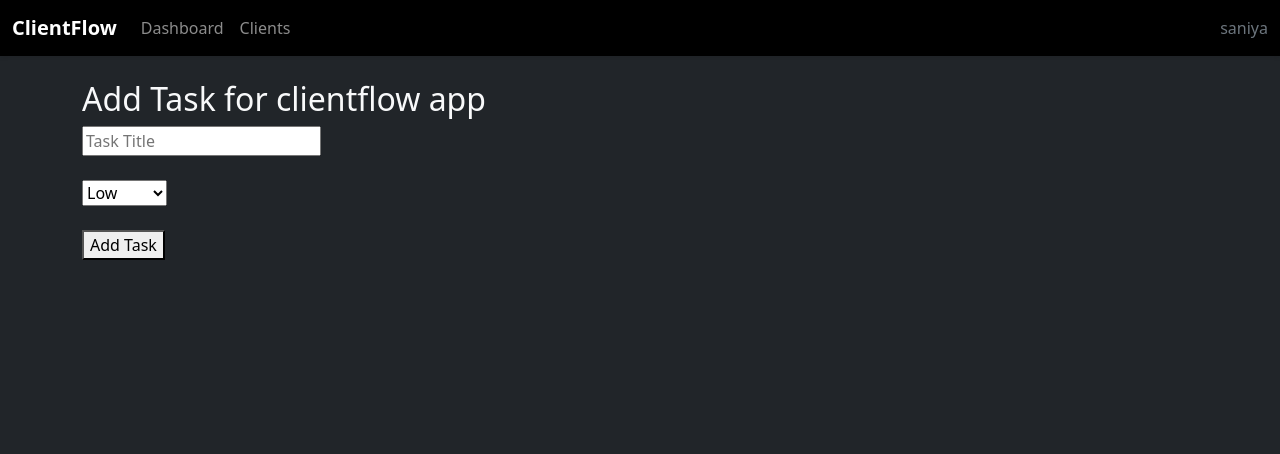
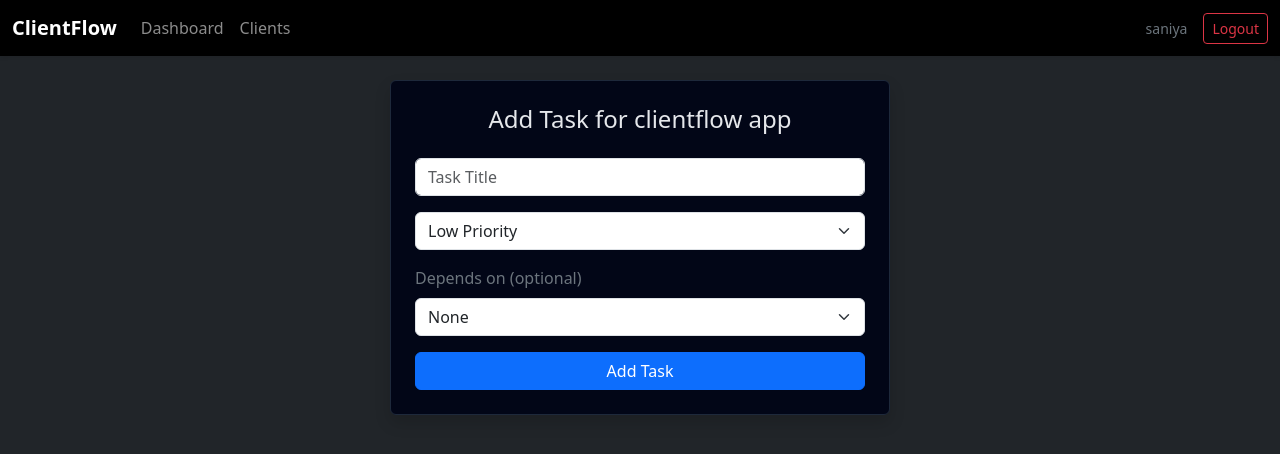
Before and after one commit to SaniyaBhagane/ClientFlow-Django, a Django app: page /projects/1/tasks/add/ in a window 1280 px wide. Shown: the top 454 px of the page. Run offline with Django 5.2, Linux system fonts and the light colour scheme; a user stored in the database is signed in; data comes from the database, SQL or seed files in the repository; both versions use the stored data as it was before the commit.

Commit message:
Add task dependencies, authentication, UI improvements

```diff
--- a/clientflow/clientflow/settings.py
+++ b/clientflow/clientflow/settings.py
@@ -119,3 +119,4 @@ STATIC_URL = 'static/'
 LOGIN_URL = '/admin/login/'
 LOGIN_REDIRECT_URL = '/'
 LOGOUT_REDIRECT_URL = '/admin/login/'
+LOGOUT_REDIRECT_URL = 'login'
--- a/clientflow/core/models.py
+++ b/clientflow/core/models.py
@@ -32,17 +32,22 @@ class Project(models.Model):
 
 
 class Task(models.Model):
-    PRIORITY_CHOICES = (
-        ('Low', 'Low'),
-        ('Medium', 'Medium'),
-        ('High', 'High'),
+    project = models.ForeignKey(Project, on_delete=models.CASCADE)
+    title = models.CharField(max_length=200)
+    priority = models.CharField(max_length=10)
+    status = models.BooleanField(default=False)
+
+    # NEW: Dependency
+    depends_on = models.ForeignKey(
+        'self',
+        null=True,
+        blank=True,
+        on_delete=models.SET_NULL,
+        related_name='blocked_tasks'
     )
 
-    project = models.ForeignKey(Project, on_delete=models.CASCADE, related_name='tasks')
-    title = models.CharField(max_length=150)
-    priority = models.CharField(max_length=10, choices=PRIORITY_CHOICES, default='Medium')
-    status = models.BooleanField(default=False)  # False = Pending, True = Completed
-    created_at = models.DateTimeField(auto_now_add=True)
+    def is_blocked(self):
+        return self.depends_on and not self.depends_on.status
 
     def __str__(self):
         return self.title
--- a/clientflow/core/templates/core/add_task.html
+++ b/clientflow/core/templates/core/add_task.html
@@ -1,18 +1,49 @@
 {% extends 'core/base.html' %}
 
 {% block content %}
-<h2>Add Task for {{ project.title }}</h2>
 
-<form method="post">
+<div class="card shadow p-4 mx-auto" style="max-width: 500px;">
+  <h4 class="mb-4 text-center">Add Task for {{ project.title }}</h4>
+
+  <form method="post">
     {% csrf_token %}
-    <input type="text" name="title" placeholder="Task Title" required><br><br>
 
-    <select name="priority">
-        <option value="Low">Low</option>
-        <option value="Medium">Medium</option>
-        <option value="High">High</option>
-    </select><br><br>
+    <!-- Task Title -->
+    <div class="mb-3">
+      <input class="form-control"
+             type="text"
+             name="title"
+             placeholder="Task Title"
+             required>
+    </div>
 
-    <button type="submit">Add Task</button>
-</form>
+    <!-- Priority -->
+    <div class="mb-3">
+      <select class="form-select" name="priority">
+        <option value="Low">Low Priority</option>
+        <option value="Medium">Medium Priority</option>
+        <option value="High">High Priority</option>
+      </select>
+    </div>
+
+    <!-- 🔗 Dependency (NEW FEATURE) -->
+    <div class="mb-3">
+      <label class="form-label text-secondary">
+        Depends on (optional)
+      </label>
+      <select class="form-select" name="depends_on">
+        <option value="">None</option>
+        {% for task in existing_tasks %}
+          <option value="{{ task.id }}">{{ task.title }}</option>
+        {% endfor %}
+      </select>
+    </div>
+
+    <!-- Submit -->
+    <button class="btn btn-primary w-100">
+      Add Task
+    </button>
+  </form>
+</div>
+
 {% endblock %}
--- a/clientflow/core/templates/core/base.html
+++ b/clientflow/core/templates/core/base.html
@@ -12,6 +12,14 @@
     <style>
         body {
             background-color: #0f172a;
+        }
+
+        .btn-outline-danger {
+            transition: all 0.2s ease;
+        }
+
+        .btn-outline-danger:hover {
+            transform: scale(1.05);
         }
 
         .card {
@@ -53,7 +61,6 @@
 </head>
 
 <body class="bg-dark text-light">
-
 <nav class="navbar navbar-expand-lg navbar-dark bg-black shadow-sm">
   <div class="container-fluid">
     <a class="navbar-brand fw-bold" href="{% url 'dashboard' %}">ClientFlow</a>
@@ -68,9 +75,20 @@
         </li>
       </ul>
 
-      <span class="navbar-text text-secondary">
-        {{ request.user.username }}
-      </span>
+      <!-- RIGHT SIDE -->
+      <div class="d-flex align-items-center gap-3">
+        <span class="text-secondary small">
+          {{ request.user.username }}
+        </span>
+
+        <form method="post" action="{% url 'logout' %}">
+          {% csrf_token %}
+          <button class="btn btn-outline-danger btn-sm">
+            Logout
+          </button>
+        </form>
+      </div>
+
     </div>
   </div>
 </nav>
--- a/clientflow/core/urls.py
+++ b/clientflow/core/urls.py
@@ -1,5 +1,7 @@
 from django.urls import path
 from . import views
+from django.contrib.auth.views import LogoutView, LoginView
+
 
 urlpatterns = [
     path('', views.dashboard, name='dashboard'),
@@ -28,4 +30,8 @@ urlpatterns = [
         views.delete_task,
         name='delete_task'
     ),
+    path('logout/', LogoutView.as_view(), name='logout'),
+    path('login/', LoginView.as_view(
+        template_name='core/login.html'
+    ), name='login'),
 ]
--- a/clientflow/core/views.py
+++ b/clientflow/core/views.py
@@ -2,6 +2,7 @@ from django.shortcuts import render, redirect
 from django.contrib.auth.decorators import login_required
 from .models import Client, Project, Task
 from django.db.models import Count
+from django.contrib.auth import logout
 
 @login_required
 def dashboard(request):
@@ -106,19 +107,32 @@ def add_task(request, project_id):
         client__user=request.user
     )
 
+    # 🔹 Fetch existing tasks for dependency dropdown
+    existing_tasks = Task.objects.filter(project=project)
+
     if request.method == 'POST':
         title = request.POST['title']
         priority = request.POST['priority']
 
+        # 🔹 Handle dependency
+        depends_on_id = request.POST.get('depends_on')
+        depends_on = (
+            Task.objects.get(id=depends_on_id)
+            if depends_on_id else None
+        )
+
         Task.objects.create(
             project=project,
             title=title,
-            priority=priority
+            priority=priority,
+            depends_on=depends_on
         )
+
         return redirect('task_list', project_id=project.id)
 
     return render(request, 'core/add_task.html', {
-        'project': project
+        'project': project,
+        'existing_tasks': existing_tasks
     })
 
 @login_required
@@ -155,3 +169,8 @@ def delete_task(request, task_id):
     return render(request, 'core/confirm_delete.html', {
         'task': task
     })
+
+
+def custom_logout(request):
+    logout(request)
+    return redirect('login')
```
Also changed, not shown: clientflow/core/templates/core/login.html (added, +14 -0 lines), clientflow/core/templates/core/task_list.html (+17 -2 lines), clientflow/core/templates/core/update_task.html (+16 -2 lines), clientflow/core/migrations/0002_remove_task_created_at_task_depends_on_and_more.py (added), clientflow/db.sqlite3 (deleted), 1 other file.
